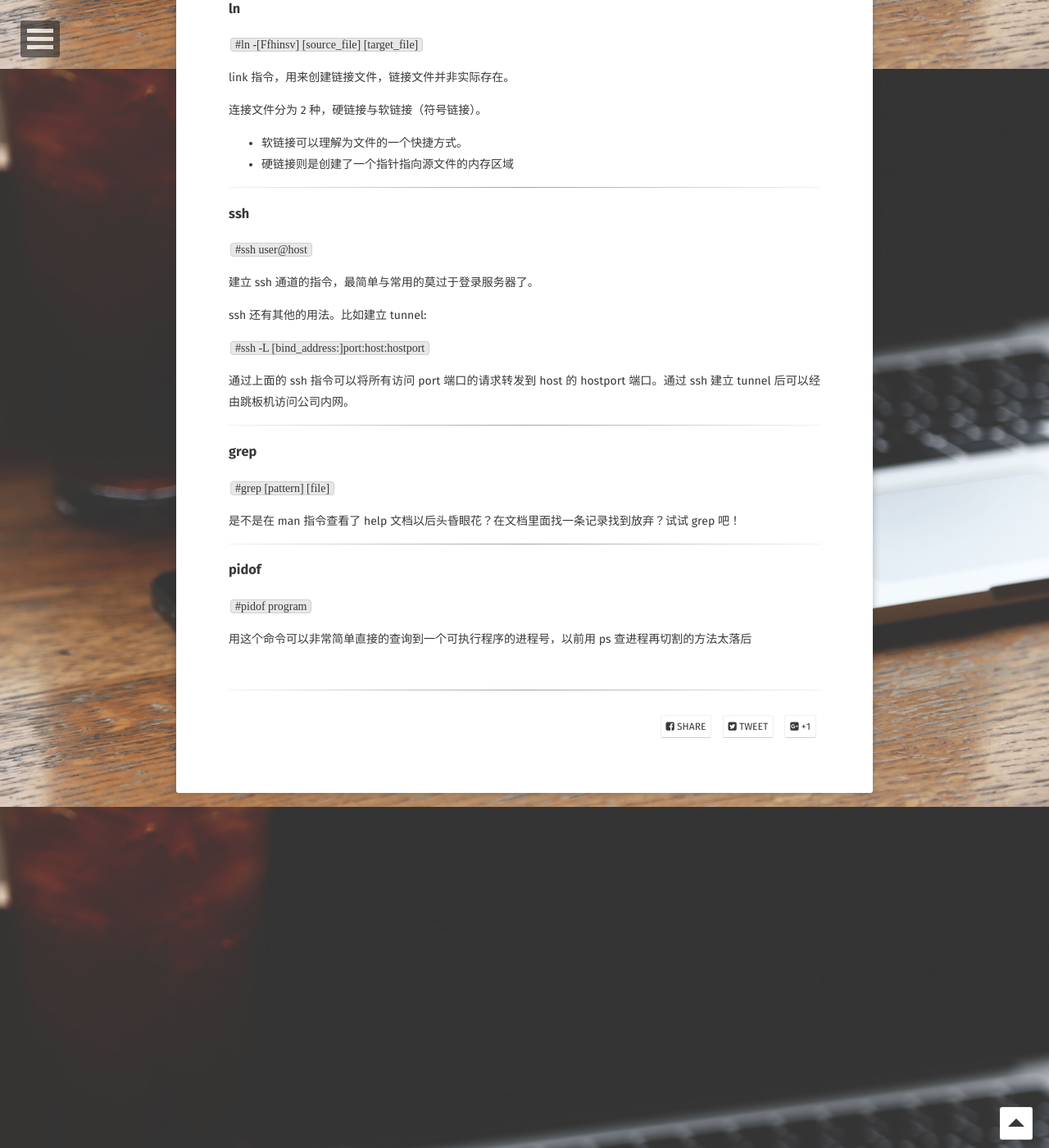
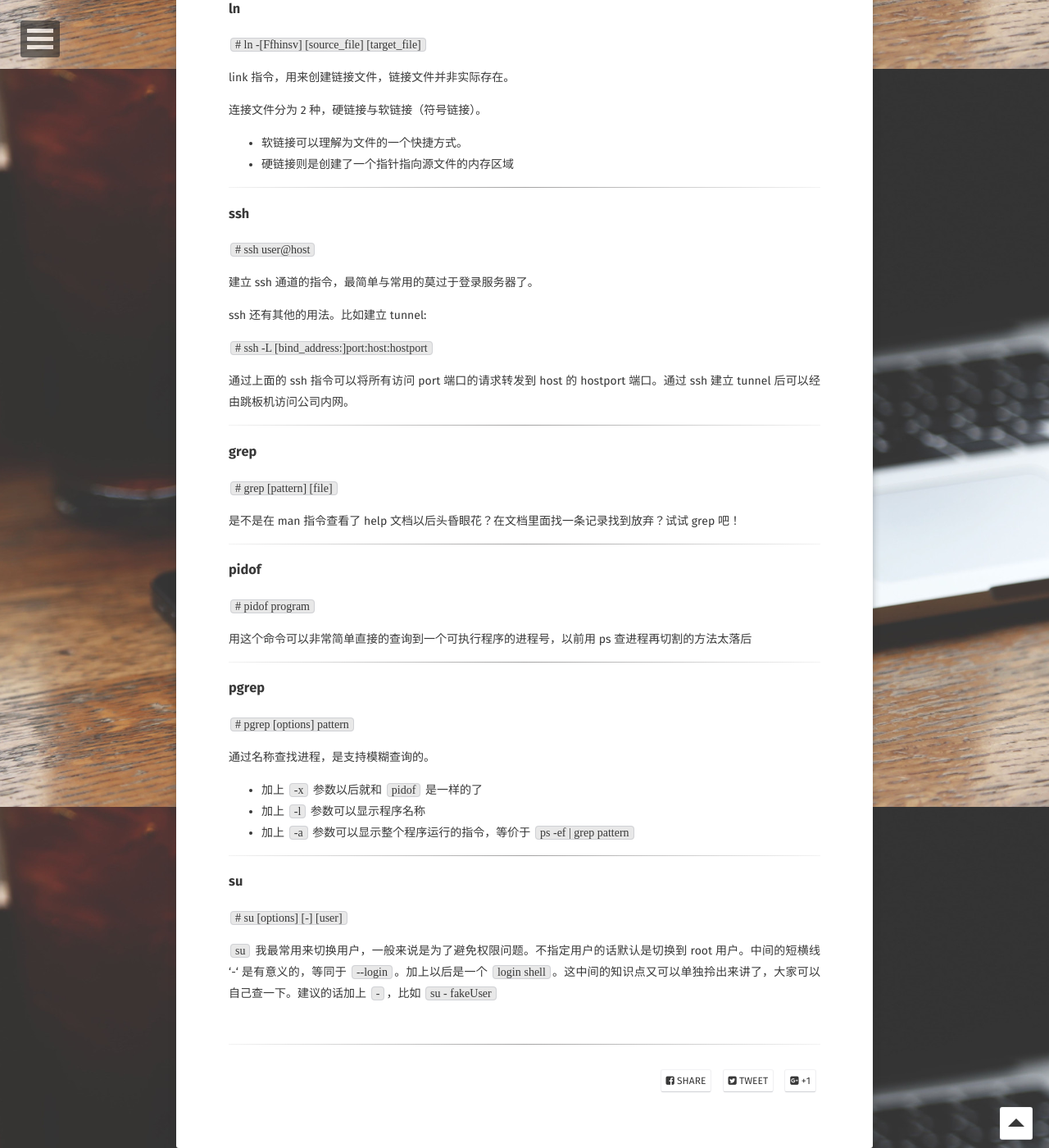
Before and after one commit to RobinGG/RobinGG.github.io, a Jekyll site: the page built from _posts/2016-09-12-Linux-Commands.md, in a window 1280 px wide and 1400 px high, scrolled down 816 px. Shown: the whole window at 82% size. Built offline with Jekyll 4.4.1, drawn with Linux system fonts in a browser that asks for light colours; some web fonts are replaced; comment, search, counter and statistics services are not loaded; some of the changed text lies outside the part shown.

Commit message:
[post] update linux commands

```diff
--- a/_posts/2016-09-12-Linux-Commands.md
+++ b/_posts/2016-09-12-Linux-Commands.md
@@ -9,7 +9,7 @@ title: Linux Commands
 
 ### man
 
-`#man [command]`
+`# man [command]`
 
 一切的一切都要从 man 开始说起，通过它可以打印所有指令的帮助文档。
 
@@ -29,7 +29,7 @@ title: Linux Commands
 
 ### ln
 
-`#ln -[Ffhinsv] [source_file] [target_file]`
+`# ln -[Ffhinsv] [source_file] [target_file]`
 
 link 指令，用来创建链接文件，链接文件并非实际存在。
 
@@ -42,13 +42,13 @@ link 指令，用来创建链接文件，链接文件并非实际存在。
 
 ### ssh
 
-`#ssh user@host`
+`# ssh user@host`
 
 建立 ssh 通道的指令，最简单与常用的莫过于登录服务器了。
 
 ssh 还有其他的用法。比如建立 tunnel:
 
-`#ssh -L [bind_address:]port:host:hostport`
+`# ssh -L [bind_address:]port:host:hostport`
 
 通过上面的 ssh 指令可以将所有访问 port 端口的请求转发到 host 的 hostport 端口。通过 ssh 建立 tunnel 后可以经由跳板机访问公司内网。
 
@@ -56,7 +56,7 @@ ssh 还有其他的用法。比如建立 tunnel:
 
 ### grep
 
-`#grep [pattern] [file]`
+`# grep [pattern] [file]`
 
 是不是在 man 指令查看了 help 文档以后头昏眼花？在文档里面找一条记录找到放弃？试试 grep 吧！
 
@@ -64,6 +64,25 @@ ssh 还有其他的用法。比如建立 tunnel:
 
 ### pidof
 
-`#pidof program`
+`# pidof program`
 
 用这个命令可以非常简单直接的查询到一个可执行程序的进程号，以前用 ps 查进程再切割的方法太落后
+
+---
+
+### pgrep
+
+`# pgrep [options] pattern`
+
+通过名称查找进程，是支持模糊查询的。
+* 加上 `-x` 参数以后就和 `pidof` 是一样的了
+* 加上 `-l` 参数可以显示程序名称
+* 加上 `-a` 参数可以显示整个程序运行的指令，等价于 `ps -ef | grep pattern`
+
+---
+
+### su
+
+`# su [options] [-] [user]`
+
+`su` 我最常用来切换用户，一般来说是为了避免权限问题。不指定用户的话默认是切换到 root 用户。中间的短横线 '-' 是有意义的，等同于 `--login`。加上以后是一个 `login shell`。这中间的知识点又可以单独拎出来讲了，大家可以自己查一下。建议的话加上 `-`，比如 `su - fakeUser`
```
Also changed, not shown: other parts of _posts/2016-09-12-Linux-Commands.md (+2 -2 lines).
